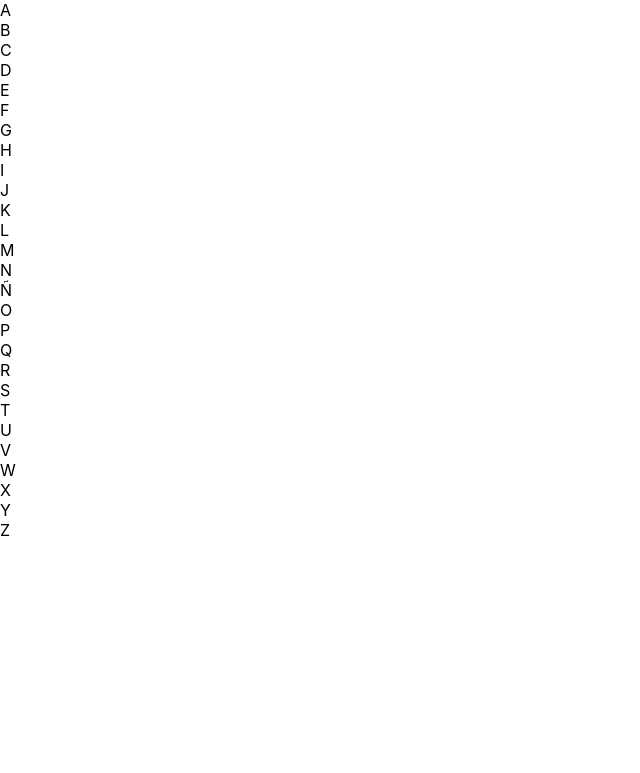
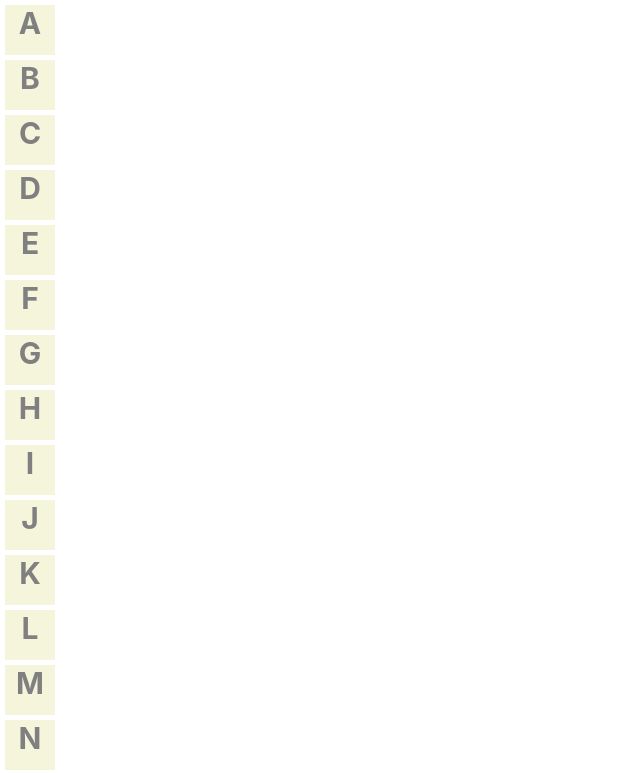
Before and after one commit to Danigury/w04-1910-ch02-irene-dani, a React (Create React App) app: page / in a window 1280 px wide. Shown: the top 773 px of the page, without its empty margins (0-640 px from the left). Built offline with nearby package versions, Linux system fonts and the light colour scheme.

Commit message:
updated CSS

```diff
--- a/src/index.css
+++ b/src/index.css
@@ -1,13 +1,37 @@
 body {
   margin: 0;
-  font-family: -apple-system, BlinkMacSystemFont, 'Segoe UI', 'Roboto', 'Oxygen',
-    'Ubuntu', 'Cantarell', 'Fira Sans', 'Droid Sans', 'Helvetica Neue',
+  font-family: -apple-system, BlinkMacSystemFont, "Segoe UI", "Roboto", "Oxygen",
+    "Ubuntu", "Cantarell", "Fira Sans", "Droid Sans", "Helvetica Neue",
     sans-serif;
   -webkit-font-smoothing: antialiased;
   -moz-osx-font-smoothing: grayscale;
 }
 
 code {
-  font-family: source-code-pro, Menlo, Monaco, Consolas, 'Courier New',
+  font-family: source-code-pro, Menlo, Monaco, Consolas, "Courier New",
     monospace;
 }
+
+.letters-to-click {
+  display: flex;
+}
+
+.letter-to-click {
+  width: 50px;
+  height: 50px;
+  background-color: beige;
+  font-weight: bolder;
+  font-size: 30px;
+  text-align: center;
+  margin: 5px;
+}
+
+.unclicked {
+  color: grey;
+}
+.red {
+  color: red;
+}
+.green {
+  color: green;
+}
```
